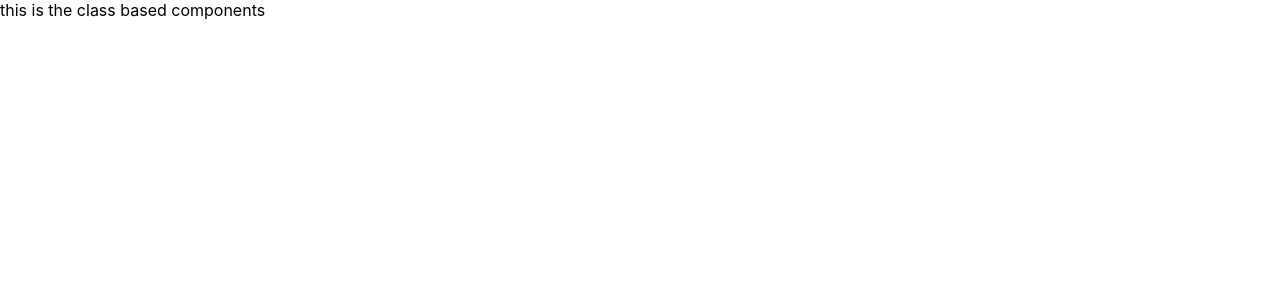
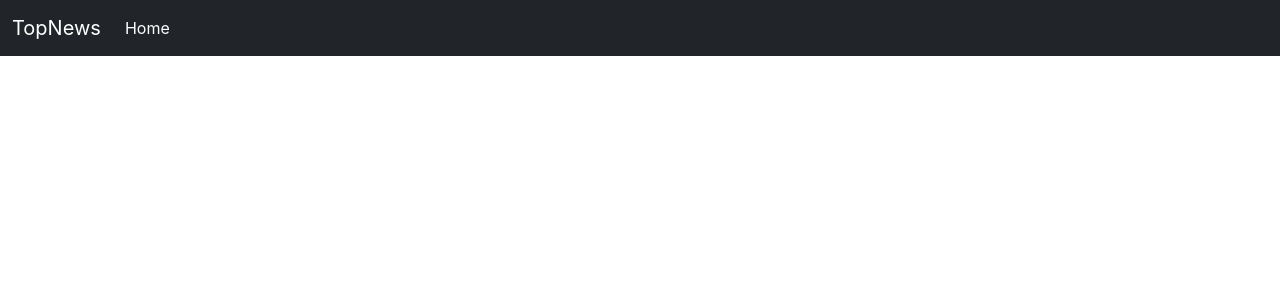
Before and after one commit to ajaykumar1298/NewsDose, a React (Create React App) app: page / in a window 1280 px wide. Shown: the top 300 px of the page. Built offline with nearby package versions, Linux system fonts and the light colour scheme.

Commit message:
add navBar component

```diff
--- a/public/index.html
+++ b/public/index.html
@@ -1,20 +1,20 @@
 <!DOCTYPE html>
 <html lang="en">
+
 <head>
   <meta charset="utf-8" />
   <link rel="icon" href="%PUBLIC_URL%/favicon.ico" />
   <meta name="viewport" content="width=device-width, initial-scale=1" />
   <meta name="theme-color" content="#000000" />
-    <meta
-      name="description"
-      content="Web site created using create-react-app"
-    />
+  <meta name="description" content="Web site created using create-react-app" />
   <link rel="apple-touch-icon" href="%PUBLIC_URL%/logo192.png" />
   <!--
       manifest.json provides metadata used when your web app is installed on a
       user's mobile device or desktop. See https://developers.google.com/web/fundamentals/web-app-manifest/
     -->
   <link rel="manifest" href="%PUBLIC_URL%/manifest.json" />
+  <link href="https://cdn.jsdelivr.net/npm/bootstrap@5.1.3/dist/css/bootstrap.min.css" rel="stylesheet"
+    integrity="sha384-1BmE4kWBq78iYhFldvKuhfTAU6auU8tT94WrHftjDbrCEXSU1oBoqyl2QvZ6jIW3" crossorigin="anonymous">
   <!--
       Notice the use of %PUBLIC_URL% in the tags above.
       It will be replaced with the URL of the `public` folder during the build.
@@ -24,8 +24,9 @@
       work correctly both with client-side routing and a non-root public URL.
       Learn how to configure a non-root public URL by running `npm run build`.
     -->
-    <title>React App</title>
+  <title>topNews</title>
 </head>
+
 <body>
   <noscript>You need to enable JavaScript to run this app.</noscript>
   <div id="root"></div>
@@ -39,5 +40,10 @@
       To begin the development, run `npm start` or `yarn start`.
       To create a production bundle, use `npm run build` or `yarn build`.
     -->
+  <script src="https://cdn.jsdelivr.net/npm/bootstrap@5.1.3/dist/js/bootstrap.bundle.min.js"
+    integrity="sha384-ka7Sk0Gln4gmtz2MlQnikT1wXgYsOg+OMhuP+IlRH9sENBO0LRn5q+8nbTov4+1p"
+    crossorigin="anonymous"></script>
+
 </body>
+
 </html>
--- a/src/App.js
+++ b/src/App.js
@@ -1,7 +1,12 @@
 import React, { Component } from "react";
+import NavBar from "./Components/NavBar";
 
 export default class App extends Component {
   render() {
-    return <div>this is the class based components</div>;
+    return (
+      <div>
+        <NavBar />
+      </div>
+    );
   }
 }
--- /dev/null
+++ b/src/Components/NavBar.js
@@ -0,0 +1,40 @@
+import React, { Component } from "react";
+
+export default class NavBar extends Component {
+  render() {
+    return (
+      <div>
+        <nav className="navbar navbar-expand-lg navbar-dark bg-dark">
+          <div className="container-fluid">
+            <a className="navbar-brand" href="/">
+              TopNews
+            </a>
+            <button
+              className="navbar-toggler"
+              type="button"
+              data-bs-toggle="collapse"
+              data-bs-target="#navbarSupportedContent"
+              aria-controls="navbarSupportedContent"
+              aria-expanded="false"
+              aria-label="Toggle navigation"
+            >
+              <span className="navbar-toggler-icon"></span>
+            </button>
+            <div
+              className="collapse navbar-collapse"
+              id="navbarSupportedContent"
+            >
+              <ul className="navbar-nav me-auto mb-2 mb-lg-0">
+                <li className="nav-item">
+                  <a className="nav-link active" aria-current="page" href="/">
+                    Home
+                  </a>
+                </li>
+              </ul>
+            </div>
+          </div>
+        </nav>
+      </div>
+    );
+  }
+}
```
Lines whose indentation alone changed are shown as unchanged.
